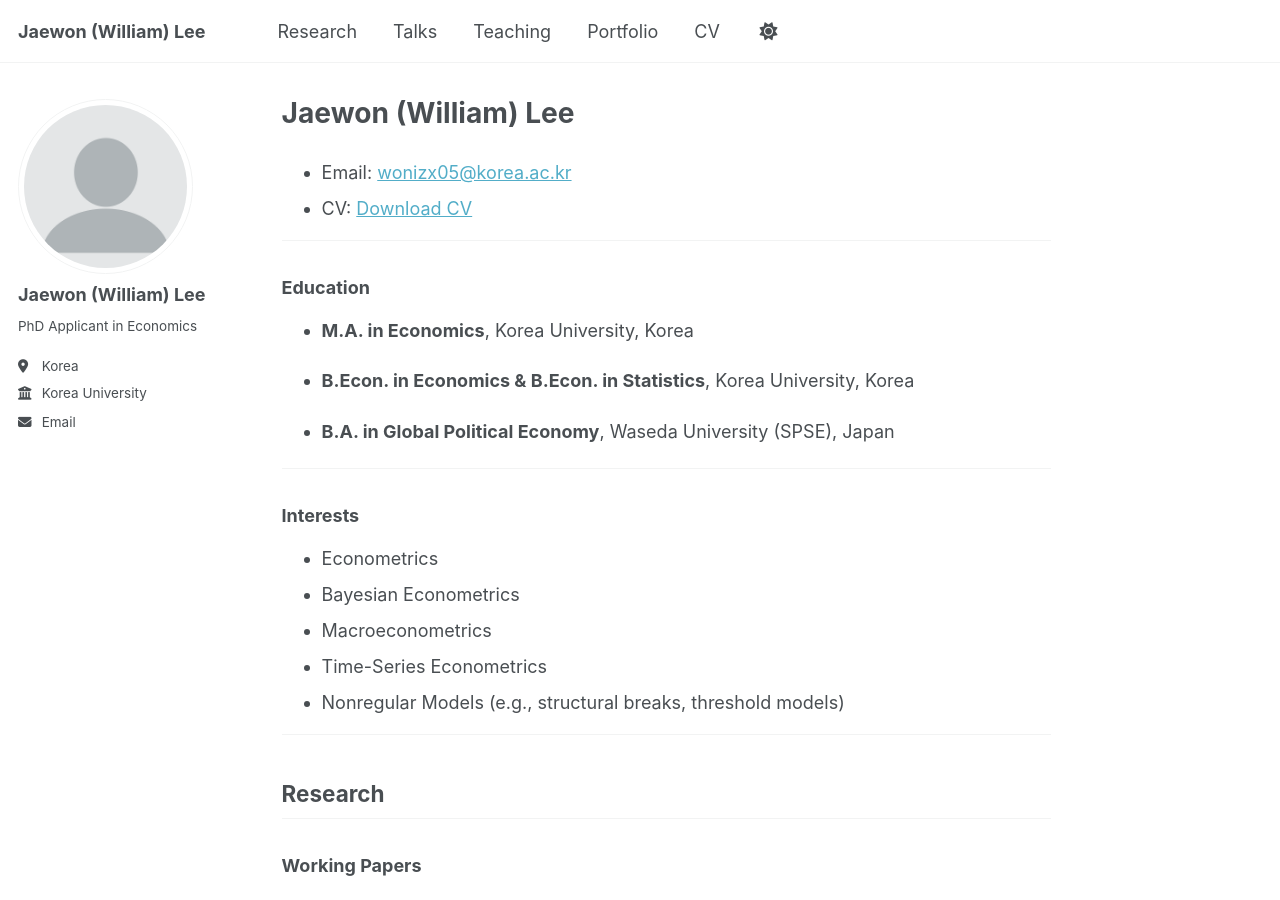
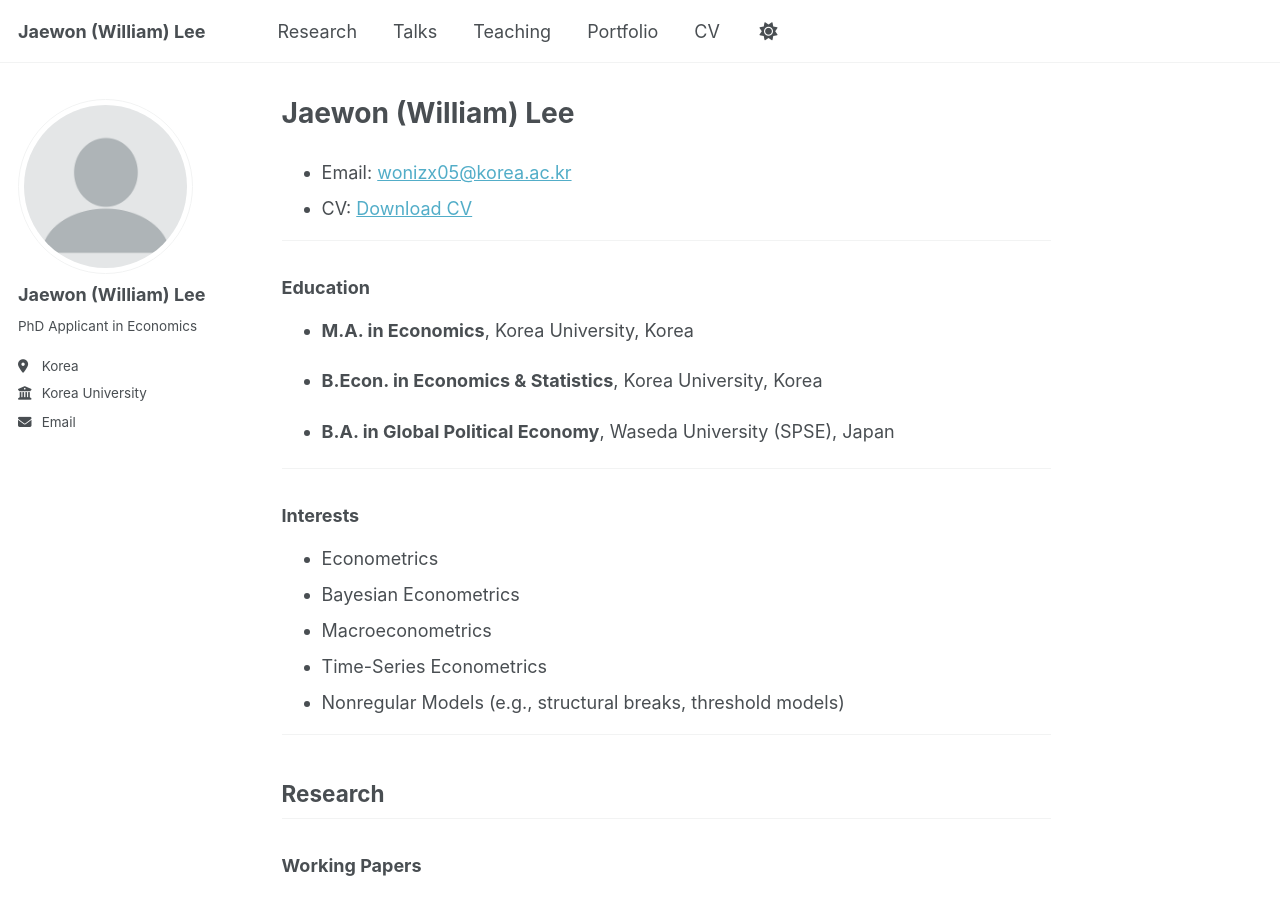
Before and after one commit to JWLee2000/JWLee2000.github.io, a Jekyll site: the page built from _pages/about.md, in a window 1280 px wide and 900 px high. Built offline with Jekyll 4.4.1, drawn with Linux system fonts in a browser that asks for light colours; a script that is not in the unit is left out.

Commit message:
Update about.md

```diff
--- a/_pages/about.md
+++ b/_pages/about.md
@@ -17,7 +17,7 @@ redirect_from:
 
 - **M.A. in Economics**, Korea University, Korea
 
-- **B.Econ. in Economics & B.Econ. in Statistics**, Korea University, Korea
+- **B.Econ. in Economics & Statistics**, Korea University, Korea
 
 - **B.A. in Global Political Economy**, Waseda University (SPSE), Japan
 
```
